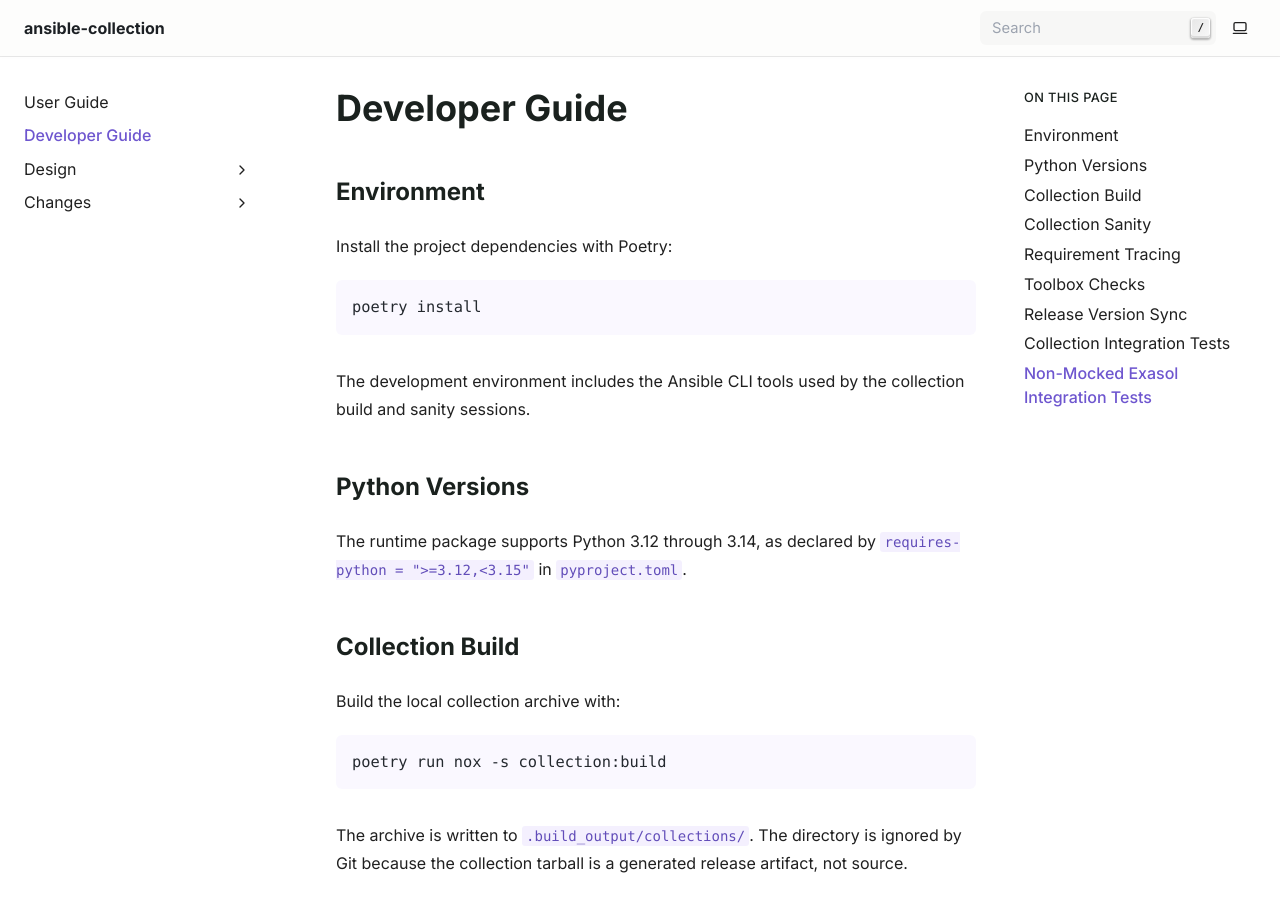
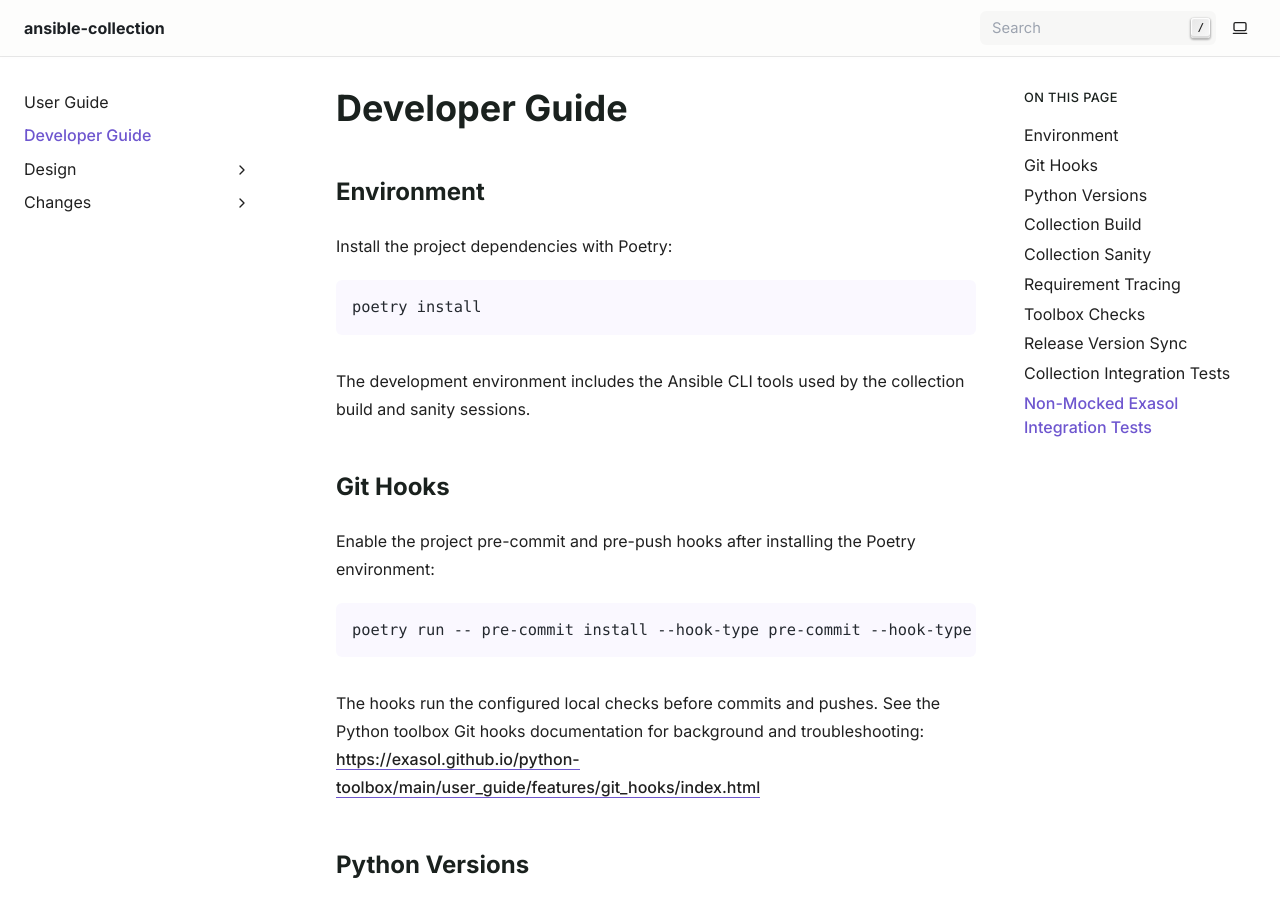
Before and after one commit to exasol/ansible-collection, a Sphinx documentation site: the page built from doc/developer_guide.rst, in a window 1280 px wide and 900 px high. Built offline with Sphinx 7.4.7, drawn with Linux system fonts in a browser that asks for light colours.

Commit message:
Add instructions for pre-commit hooks

```diff
--- a/doc/developer_guide.rst
+++ b/doc/developer_guide.rst
@@ -12,6 +12,20 @@ Install the project dependencies with Poetry:
 
 The development environment includes the Ansible CLI tools used by the
 collection build and sanity sessions.
+
+Git Hooks
+---------
+
+Enable the project pre-commit and pre-push hooks after installing the Poetry
+environment:
+
+.. code-block:: bash
+
+   poetry run -- pre-commit install --hook-type pre-commit --hook-type pre-push
+
+The hooks run the configured local checks before commits and pushes. See the
+Python toolbox Git hooks documentation for background and troubleshooting:
+https://exasol.github.io/python-toolbox/main/user_guide/features/git_hooks/index.html
 
 Python Versions
 ---------------
```
